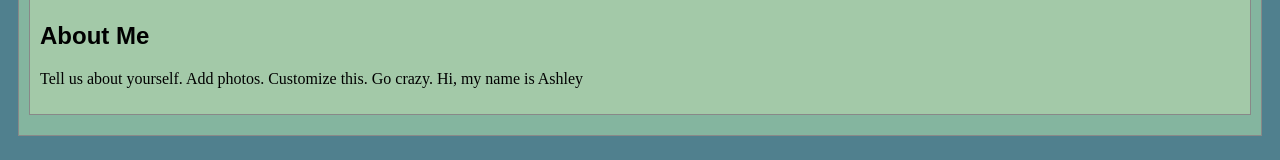
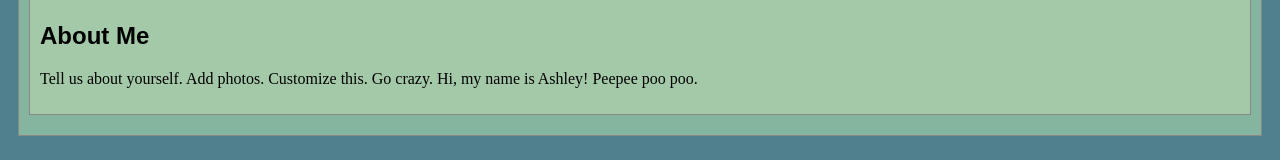
Before and after one commit to fatley/art101, a plain HTML site: page index.html in a window 1280 px wide. Shown: the part 444-604 px from the top of the page. Drawn offline with Linux system fonts and the light colour scheme.

Commit message:
Update index.html

```diff
--- a/index.html
+++ b/index.html
@@ -26,7 +26,7 @@
 					<!-- Note that all filenames use lowercase and no spaces -->
 					<img class="cat-photo" src="./img/cute-grey-kitten.jpg">
 					<h2>About Me</h2>
-					<p>Tell us about yourself. Add photos. Customize this. Go crazy. Hi, my name is Ashley
+					<p>Tell us about yourself. Add photos. Customize this. Go crazy. Hi, my name is Ashley! Peepee poo poo.
 					</p>
 			</div>
 
```
